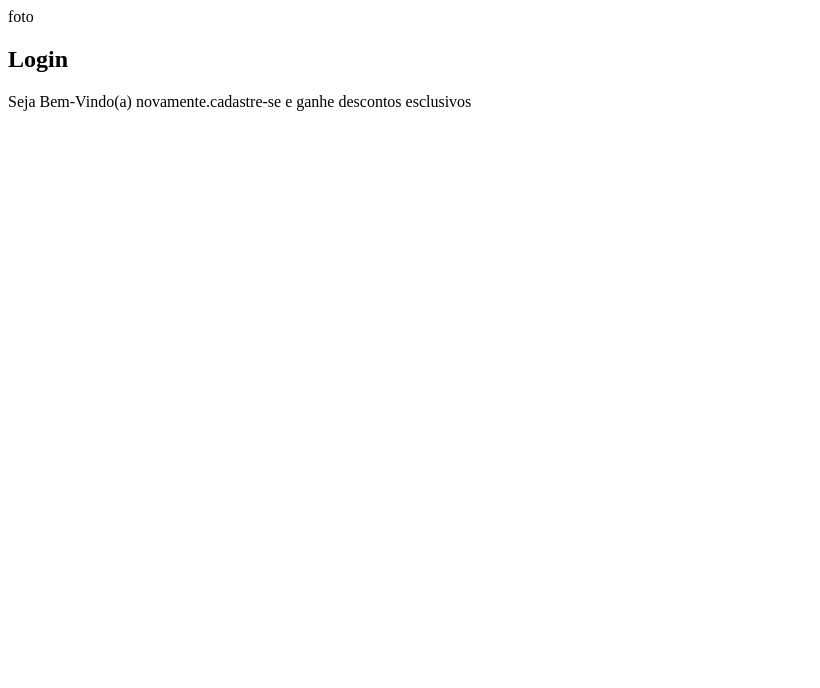
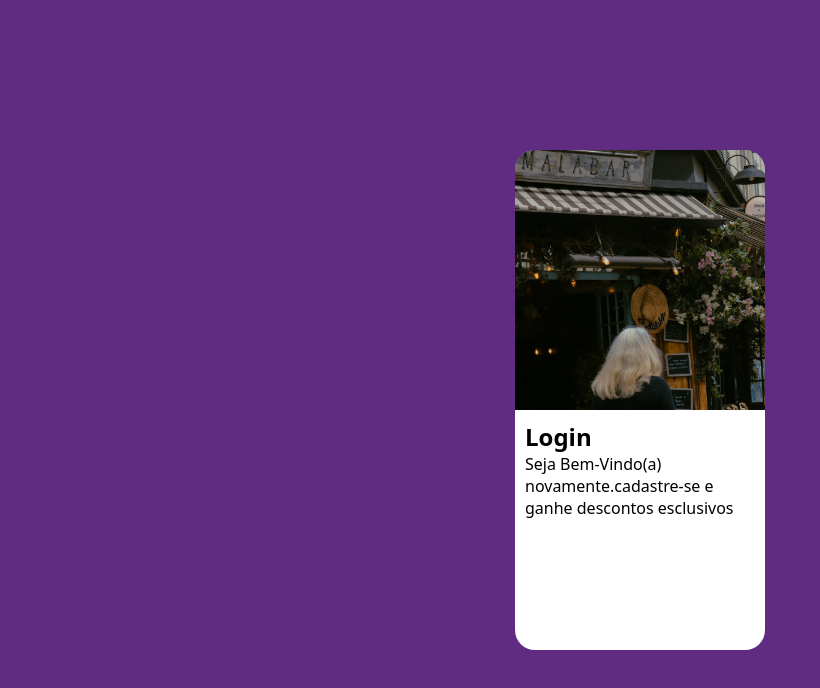
Before and after one commit to Paulor01/projeto-login, a plain HTML site: page index.html in a window 1280 px wide. Shown: the whole page, without its empty margins (0-820 px from the left). Drawn offline with Linux system fonts and the light colour scheme.

Commit message:
criando a tela de login

```diff
--- a/estilos/style.css
+++ b/estilos/style.css
@@ -5,3 +5,47 @@ PALETA DE CORES
 VERDE:49a09d
 Lilás:#5f2c82
 */
+
+*{
+    font-family: system-ui, -apple-system, BlinkMacSystemFont, 'Segoe UI', Roboto, Oxygen, Ubuntu, Cantarell, 'Open Sans', 'Helvetica Neue', sans-serif;
+    padding: 0px;
+    margin: 0px;
+    box-sizing: border-box;
+}
+
+body,html {
+    background-color:#5f2c82 ;
+    height: 100vh;
+    width: 100vw;
+}
+
+main {
+    position: relative;
+    height: 100vh;
+    width: 100vw;
+
+}
+
+section#login{
+    position: absolute;
+    top:50%;
+    left:50%;
+    background-color: white;
+    width: 250px;
+    height: 500px;
+    border-radius: 20px;
+    transform: translate(-50%, -50%);
+    overflow: hidden;
+}
+
+section#login > div#imagem  {
+    display: block;
+   background: #5f2c82 url(../imagens/entrada.jpg) no-repeat;
+    background-size: cover;
+    height: 260px;
+}
+
+section#login >div#formulario {
+    display: block;
+    padding: 10px;
+}
--- a/index.html
+++ b/index.html
@@ -11,14 +11,12 @@
     <main>
         <section id="login">
             <div id="imagem" >
-                foto
+
             </div>
             <div id="formulario">
                 <h1>Login</h1>
                 <p>Seja Bem-Vindo(a) novamente.cadastre-se e ganhe descontos esclusivos</p>
                 <form action="login.php" method="post"></form>
-
-
             </div>
 
         </section>
```
